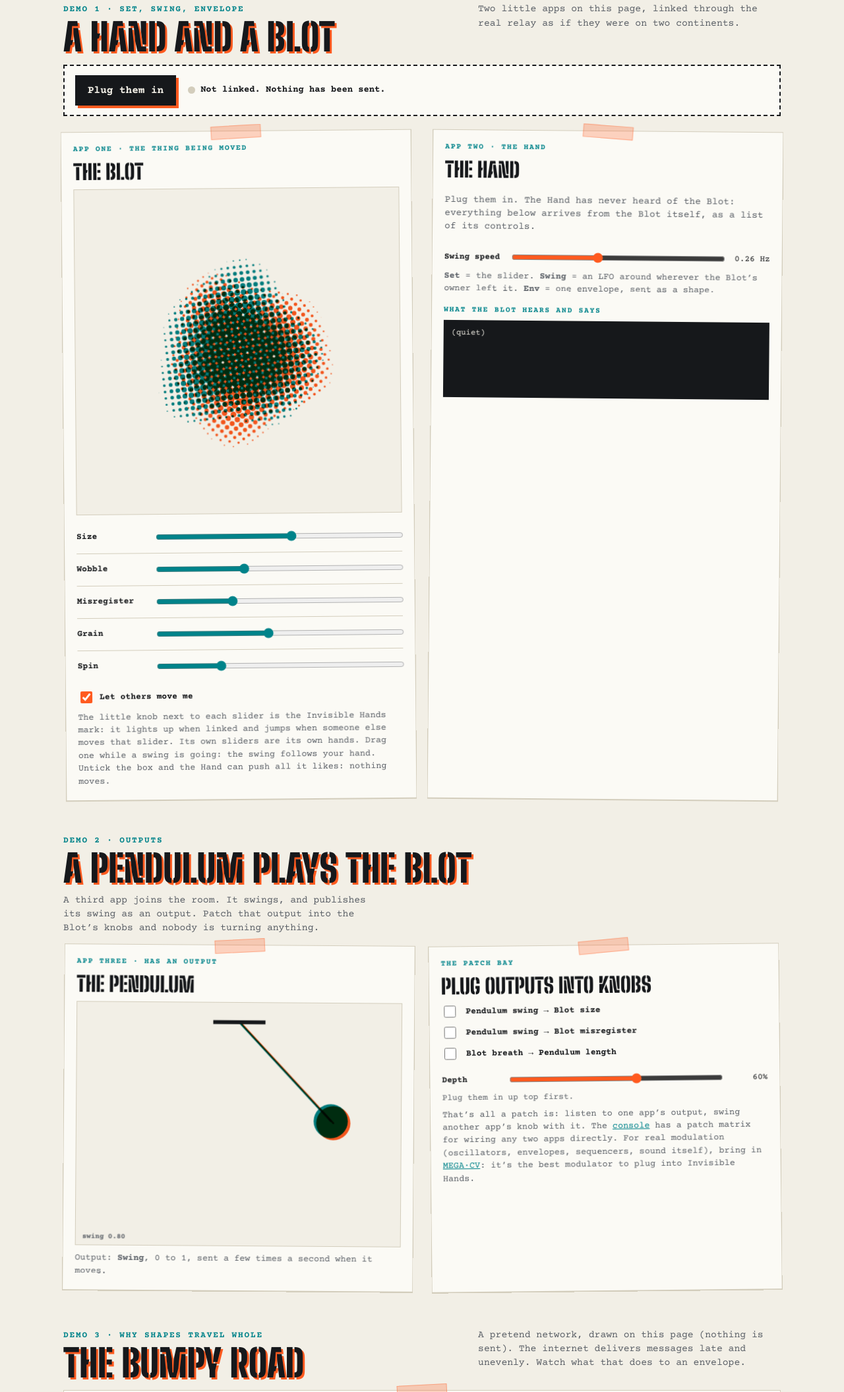
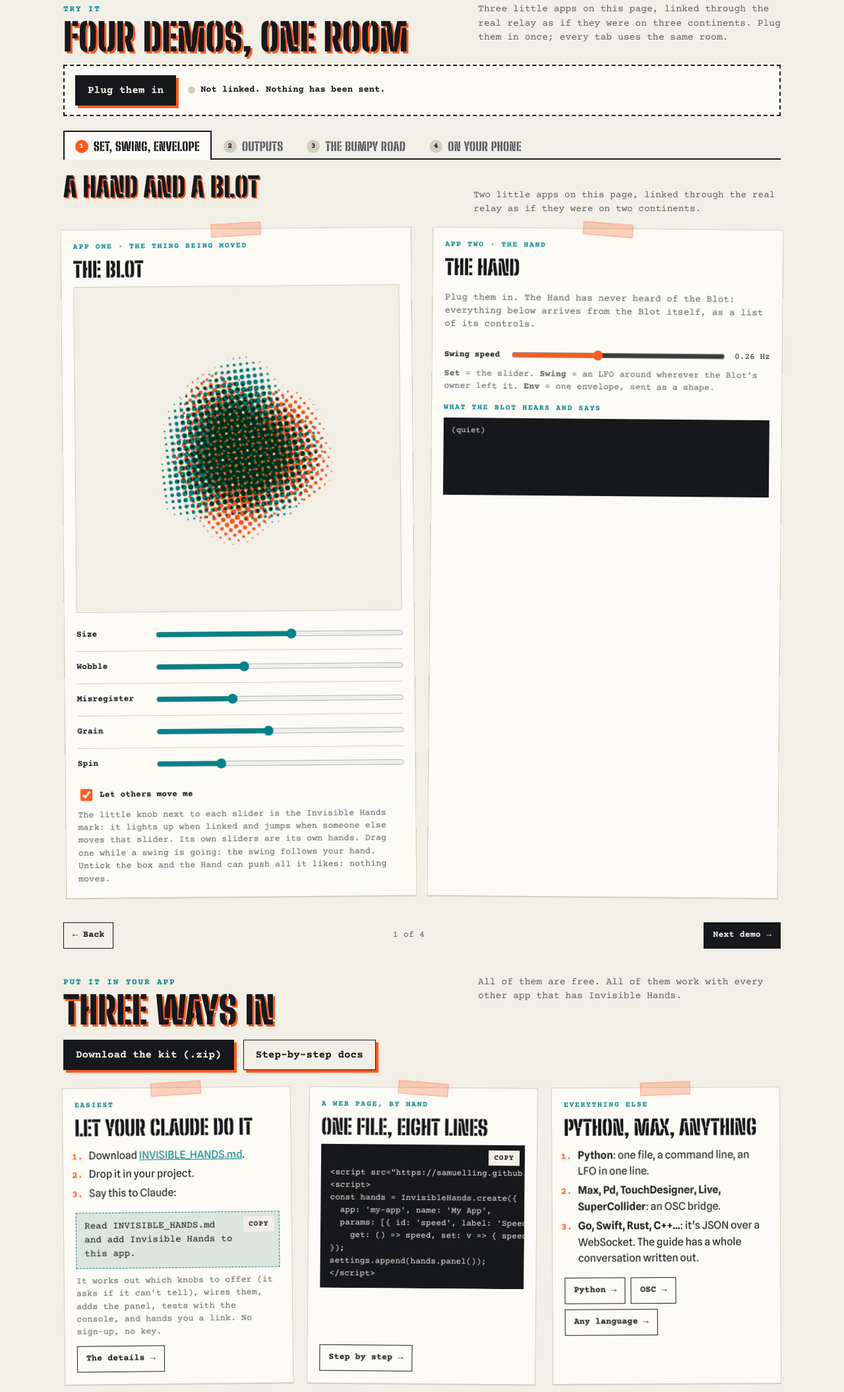
Before and after one commit to samuelling/InvisibleHands, a plain HTML site: page index.html in a window 1280 px wide. Shown: the part 2165-4275 px from the top of the page at 66% size. Drawn offline with nearby package versions, Linux system fonts and the light colour scheme; no server answers; animation ran at ten frames a second.

Commit message:
Demos as tabs
The four demos share one plug-in bar and page through as tabs (Back / Next, arrow keys
on the tab row, #why and #patch-demo still open their tab). The Outputs tab shows the
Blot live, so the patch is visible where it's made.

Co-Authored-By: Claude Opus 5.5 <noreply@anthropic.com>
Claude-Session: https://claude.ai/code/session_019Q61qbrJFrLhR4GWD4k2gs

```diff
--- a/index.html
+++ b/index.html
@@ -33,11 +33,24 @@
 .inbox-flash { transition: box-shadow .4s; } .inbox-flash.hit { box-shadow: 0 0 0 3px var(--flame); transition: none; }
 canvas.view.pend { aspect-ratio: 4 / 3; }
 canvas.view.sim { aspect-ratio: 5 / 2; }
+canvas.view.mini-blot { width: 46%; aspect-ratio: 1; float: none; }
 .legend-row { display: flex; flex-wrap: wrap; gap: 6px 18px; font: 700 .78rem var(--type); }
 .legend-row i { display: inline-block; width: 18px; height: 4px; vertical-align: middle; margin-right: 6px; }
 .big-cta { display: flex; flex-wrap: wrap; gap: 14px; align-items: center; margin: 4px 0 26px; }
 .prompt { font: 400 .9rem/1.45 var(--type); background: color-mix(in srgb, var(--teal) 9%, var(--paper)); border: 1.5px dashed var(--teal); padding: 10px 12px; }
 .wired .clip > .btn { align-self: flex-start; margin-top: auto; }
+.tabs { display: flex; flex-wrap: wrap; gap: 0; border-bottom: 2px solid var(--toner); margin: 4px 0 22px; }
+.tabs [role=tab] { font: 900 1.15rem/1 var(--display); text-transform: uppercase; letter-spacing: .02em; color: var(--muted); background: transparent; border: 2px solid transparent; border-bottom: 0; padding: 12px 16px 10px; cursor: pointer; display: inline-flex; gap: 8px; align-items: center; margin-bottom: -2px; }
+.tabs [role=tab] .tn { font: 700 .72rem/1 var(--type); width: 20px; height: 20px; border-radius: 50%; display: inline-grid; place-items: center; background: var(--rule); color: var(--toner); }
+.tabs [role=tab]:hover { color: var(--toner); }
+.tabs [role=tab][aria-selected=true] { color: var(--toner); background: var(--sheet); border-color: var(--toner); }
+.tabs [role=tab][aria-selected=true] .tn { background: var(--flame); color: #fff; }
+.panel-head { display: flex; flex-wrap: wrap; justify-content: space-between; align-items: baseline; gap: 8px 24px; margin-bottom: 18px; }
+.panel-head h3 { font: 900 clamp(1.8rem, 4.5vw, 2.6rem)/.95 var(--display); text-transform: uppercase; margin: 0; text-shadow: 2px 2px 0 var(--flame); }
+.panel-head p { margin: 0; font: 400 .9rem/1.45 var(--type); color: var(--muted); max-width: 54ch; }
+.tabnav { display: flex; justify-content: space-between; align-items: center; gap: 12px; margin-top: 22px; }
+.tabnav .btn:disabled { visibility: hidden; }
+@media (max-width: 560px) { .tabs [role=tab] { font-size: .95rem; padding: 10px 10px 8px; } }
 .cc { display: grid; grid-template-columns: minmax(0, 1.1fr) minmax(0, 1fr); gap: 20px 30px; align-items: center; border: 2px solid var(--toner); box-shadow: 8px 8px 0 var(--flame); padding: 22px; }
 @media (max-width: 820px) { .cc { grid-template-columns: 1fr; } }
 .cc-pic { width: 100%; height: auto; display: block; }
@@ -180,15 +193,24 @@ canvas.view.sim { aspect-ratio: 5 / 2; }
   </article>
 </section>
 
-<!-- ===== DEMO 1 ===== -->
+<!-- ===== THE DEMOS: four tabs, one room ===== -->
 <section class="wrap" id="try" aria-labelledby="try-h">
-  <div class="sect"><h2 id="try-h"><span class="num">Demo 1 · Set, swing, envelope</span>A hand and a blot</h2>
-    <p>Two little apps on this page, linked through the real relay as if they were on two continents.</p></div>
+  <div class="sect"><h2 id="try-h"><span class="num">Try it</span>Four demos, one room</h2>
+    <p>Three little apps on this page, linked through the real relay as if they were on three continents. Plug them in once; every tab uses the same room.</p></div>
   <div class="demo-bar">
     <button class="btn big primary" id="plug" type="button">Plug them in</button>
     <span class="st"><span class="dot" id="dot"></span><span id="st">Not linked. Nothing has been sent.</span></span>
     <span class="small" id="roomline" hidden>Room <span class="room" id="room"></span></span>
   </div>
+  <div class="tabs" role="tablist" aria-label="Demos">
+    <button type="button" role="tab" id="tab-1" aria-controls="demo-blot" aria-selected="true"><span class="tn">1</span>Set, swing, envelope</button>
+    <button type="button" role="tab" id="tab-2" aria-controls="patch-demo" aria-selected="false" tabindex="-1"><span class="tn">2</span>Outputs</button>
+    <button type="button" role="tab" id="tab-3" aria-controls="why" aria-selected="false" tabindex="-1"><span class="tn">3</span>The bumpy road</button>
+    <button type="button" role="tab" id="tab-4" aria-controls="phone" aria-selected="false" tabindex="-1"><span class="tn">4</span>On your phone</button>
+  </div>
+  <div class="tabpanel" role="tabpanel" id="demo-blot" aria-labelledby="tab-1">
+    <div class="panel-head"><h3 id="try-h">A hand and a blot</h3><p>Two little apps on this page, linked through the real relay as if they were on two continents.</p></div>
+
   <div class="board two">
     <article class="clip inbox-flash" id="blot-clip" style="--tilt:-.5deg">
       <span class="kind">App one · the thing being moved</span>
@@ -208,12 +230,10 @@ canvas.view.sim { aspect-ratio: 5 / 2; }
       <div class="wire" id="wire" aria-live="off">(quiet)</div>
     </article>
   </div>
-</section>
+  </div>
+  <div class="tabpanel" role="tabpanel" id="patch-demo" aria-labelledby="tab-2" hidden>
+    <div class="panel-head"><h3 id="patch-h">A pendulum plays the blot</h3><p>A third app joins the room. It swings, and publishes its swing as an output. Patch that output into the Blot’s knobs and nobody is turning anything.</p></div>
 
-<!-- ===== DEMO 2 ===== -->
-<section class="wrap" id="patch-demo" aria-labelledby="patch-h">
-  <div class="sect"><h2 id="patch-h"><span class="num">Demo 2 · Outputs</span>A pendulum plays the blot</h2>
-    <p>A third app joins the room. It swings, and publishes its swing as an output. Patch that output into the Blot’s knobs and nobody is turning anything.</p></div>
   <div class="board two">
     <article class="clip" style="--tilt:.4deg">
       <span class="kind">App three · has an output</span>
@@ -224,6 +244,8 @@ canvas.view.sim { aspect-ratio: 5 / 2; }
     <article class="clip" style="--tilt:-.6deg;--tape:-5deg">
       <span class="kind">The patch bay</span>
       <h3>Plug outputs into knobs</h3>
+      <canvas class="view mini-blot" id="blot-mini" aria-label="The Blot, live"></canvas>
+      <p class="small" style="margin-top:-4px">The Blot, live from tab 1.</p>
       <div class="patch" id="bay">
         <input type="checkbox" id="p1"><label for="p1">Pendulum swing → Blot size</label>
         <input type="checkbox" id="p2"><label for="p2">Pendulum swing → Blot misregister</label>
@@ -234,12 +256,10 @@ canvas.view.sim { aspect-ratio: 5 / 2; }
       <p class="small">That’s all a patch is: listen to one app’s output, swing another app’s knob with it. The <a href="console/">console</a> has a patch matrix for wiring any two apps directly. For real modulation (oscillators, envelopes, sequencers, sound itself), bring in <a href="https://crumplabsandbox.github.io/mega-cv/" target="_blank" rel="noopener">MEGA·CV</a>: it’s the best modulator to plug into Invisible Hands.</p>
     </article>
   </div>
-</section>
+  </div>
+  <div class="tabpanel" role="tabpanel" id="why" aria-labelledby="tab-3" hidden>
+    <div class="panel-head"><h3 id="why-h">The bumpy road</h3><p>A pretend network, drawn on this page (nothing is sent). The internet delivers messages late and unevenly. Watch what that does to an envelope.</p></div>
 
-<!-- ===== DEMO 3 ===== -->
-<section class="wrap" id="why" aria-labelledby="why-h">
-  <div class="sect"><h2 id="why-h"><span class="num">Demo 3 · Why shapes travel whole</span>The bumpy road</h2>
-    <p>A pretend network, drawn on this page (nothing is sent). The internet delivers messages late and unevenly. Watch what that does to an envelope.</p></div>
   <article class="clip" style="--tilt:0deg">
     <canvas class="view sim" id="sim" aria-label="Two envelopes compared"></canvas>
     <div class="legend-row"><span><i style="background:var(--muted)"></i>what was sent</span><span><i style="background:var(--flame)"></i>sent as 30 little sets</span><span><i style="background:var(--teal)"></i>sent as one ramp</span></div>
@@ -247,12 +267,10 @@ canvas.view.sim { aspect-ratio: 5 / 2; }
     <p><button class="btn primary" id="fire" type="button">Send an envelope</button></p>
     <p class="small">The pink one arrives in a stutter: each little set hits a different pothole. The blue one goes as a single message (“up in 80 ms, down in 600 ms”) and is played by the far app on its own clock. It comes out late, but it comes out perfect. That’s why Invisible Hands has ramps.</p>
   </article>
-</section>
+  </div>
+  <div class="tabpanel" role="tabpanel" id="phone" aria-labelledby="tab-4" hidden>
+    <div class="panel-head"><h3 id="phone-h">Take the hand home</h3><p>The real trick: the hand doesn’t have to be on this page.</p></div>
 
-<!-- ===== DEMO 4 ===== -->
-<section class="wrap" id="phone" aria-labelledby="phone-h">
-  <div class="sect"><h2 id="phone-h"><span class="num">Demo 4 · Somewhere else</span>Take the hand home</h2>
-    <p>The real trick: the hand doesn’t have to be on this page.</p></div>
   <article class="clip" style="--tilt:.3deg">
     <div class="qrbox">
       <div class="qr" id="qr" aria-label="QR code for the console in this room"><svg viewBox="0 0 10 10"><rect width="10" height="10" fill="#fff"/><text x="5" y="5.6" font-size="1.3" text-anchor="middle" font-family="Courier Prime, monospace" fill="#18181B">plug in first</text></svg></div>
@@ -264,6 +282,12 @@ canvas.view.sim { aspect-ratio: 5 / 2; }
       </div>
     </div>
   </article>
+  </div>
+  <div class="tabnav">
+    <button class="btn" type="button" id="tab-prev">← Back</button>
+    <span class="small" id="tab-count">1 of 4</span>
+    <button class="btn primary" type="button" id="tab-next">Next demo →</button>
+  </div>
 </section>
 
 <!-- ===== BUILD ===== -->
@@ -366,5 +390,39 @@ settings.append(hands.panel());
 <script src="site/qrcode.js"></script>
 <script src="site/site.js"></script>
 <script src="site/demos.js"></script>
+<script>
+// the demos as tabs: one shown at a time, Back / Next to page through, arrow keys along the tab row,
+// and links like #why or #patch-demo open their tab
+(function () {
+  var tabs = Array.prototype.slice.call(document.querySelectorAll('#try [role=tab]'));
+  var now = 0;
+  function show(i, focus, scroll) {
+    now = Math.max(0, Math.min(tabs.length - 1, i));
+    tabs.forEach(function (t, k) {
+      var on = k === now, p = document.getElementById(t.getAttribute('aria-controls'));
+      t.setAttribute('aria-selected', String(on)); t.tabIndex = on ? 0 : -1; p.hidden = !on;
+    });
+    document.getElementById('tab-prev').disabled = now === 0;
+    var nx = document.getElementById('tab-next'); nx.disabled = now === tabs.length - 1;
+    document.getElementById('tab-count').textContent = (now + 1) + ' of ' + tabs.length;
+    if (focus) tabs[now].focus();
+    if (scroll) document.getElementById('try').scrollIntoView({ block: 'start' });
+  }
+  tabs.forEach(function (t, k) {
+    t.addEventListener('click', function () { show(k); });
+    t.addEventListener('keydown', function (e) {
+      if (e.key === 'ArrowRight') { e.preventDefault(); show(now + 1, true); }
+      if (e.key === 'ArrowLeft') { e.preventDefault(); show(now - 1, true); }
+    });
+  });
+  document.getElementById('tab-prev').onclick = function () { show(now - 1, false, true); };
+  document.getElementById('tab-next').onclick = function () { show(now + 1, false, true); };
+  function fromHash() {
+    var id = location.hash.slice(1), k = tabs.findIndex(function (t) { return t.getAttribute('aria-controls') === id || (id === 'try' && false); });
+    if (k >= 0) show(k, false, true);
+  }
+  window.addEventListener('hashchange', fromHash); fromHash();
+})();
+</script>
 </body>
 </html>
--- a/site/demos.js
+++ b/site/demos.js
@@ -73,11 +73,14 @@
     if (c.width !== w || c.height !== h) { c.width = w; c.height = h; }
     return d;
   }
-  function drawBlot(t, dt) {
-    var c = $('blot'), d = fit(c), g = c.getContext('2d'), W = c.width, H = c.height;
-    g.globalCompositeOperation = 'source-over'; g.fillStyle = css('--paper'); g.fillRect(0, 0, W, H);
+  function stepBlot(t, dt) {
     spinA += (B.spin - 0.1) * dt * 1.6;
     splat *= Math.pow(0.12, dt);
+    breath = 0.5 + 0.5 * Math.sin(t * 1.1);
+  }
+  function drawBlot(t, id) {
+    var c = $(id || 'blot'), d = fit(c), g = c.getContext('2d'), W = c.width, H = c.height;
+    g.globalCompositeOperation = 'source-over'; g.fillStyle = css('--paper'); g.fillRect(0, 0, W, H);
     var pitch = (4 + B.grain * 13) * d, R0 = Math.min(W, H) * (0.12 + 0.24 * B.size), blend = dark() ? 'screen' : 'multiply';
     function layer(color, ang, ox, oy, ph) {
       g.globalCompositeOperation = blend; g.fillStyle = color; g.beginPath();
@@ -97,7 +100,7 @@
     layer(css('--teal'), 0.26, 0, 0, 0);
     layer(css('--flame'), 1.31, B.mis * 0.09 * W, B.mis * 0.06 * H, 1.7);
     g.globalCompositeOperation = 'source-over';
-    breath = 0.5 + 0.5 * Math.sin(t * 1.1);
+    if (id) return;
     BP.forEach(function (p) { var s = own[p[0]]; if (document.activeElement !== s) s.value = Math.round(B[p[0]] * 1000); });
   }
 
@@ -315,16 +318,17 @@
   $('fire').addEventListener('click', fire);
 
   // ---------------------------------------------------------------- one animation loop for all three drawings
-  var tPrev = performance.now(), visible = { blot: true, pend: true, sim: true };
+  var tPrev = performance.now(), visible = { blot: true, 'blot-mini': false, pend: true, sim: true };
   if ('IntersectionObserver' in window) {
     var io = new IntersectionObserver(function (es) { es.forEach(function (e) { visible[e.target.id] = e.isIntersecting; }); });
-    ['blot', 'pend', 'sim'].forEach(function (id) { io.observe($(id)); });
+    ['blot', 'blot-mini', 'pend', 'sim'].forEach(function (id) { io.observe($(id)); });
   }
   (function frame(now) {
     var dt = Math.min(0.1, (now - tPrev) / 1000); tPrev = now;
     var t = now / 1000;
-    if (visible.blot) drawBlot(reduce ? 0 : t, reduce ? 0 : dt);
-    else { spinA += (B.spin - 0.1) * dt * 1.6; splat *= Math.pow(0.12, dt); breath = 0.5 + 0.5 * Math.sin(t * 1.1); }   // keep living off screen
+    stepBlot(reduce ? 0 : t, reduce ? 0 : dt);   // the Blot keeps living off screen
+    if (visible.blot) drawBlot(reduce ? 0 : t);
+    if (visible['blot-mini']) drawBlot(reduce ? 0 : t, 'blot-mini');   // its copy on the Outputs tab
     if (visible.pend) drawPend(t, reduce ? dt * 0.3 : dt); else stepPend(dt);
     if (visible.sim) drawSim(now);
     requestAnimationFrame(frame);
```
